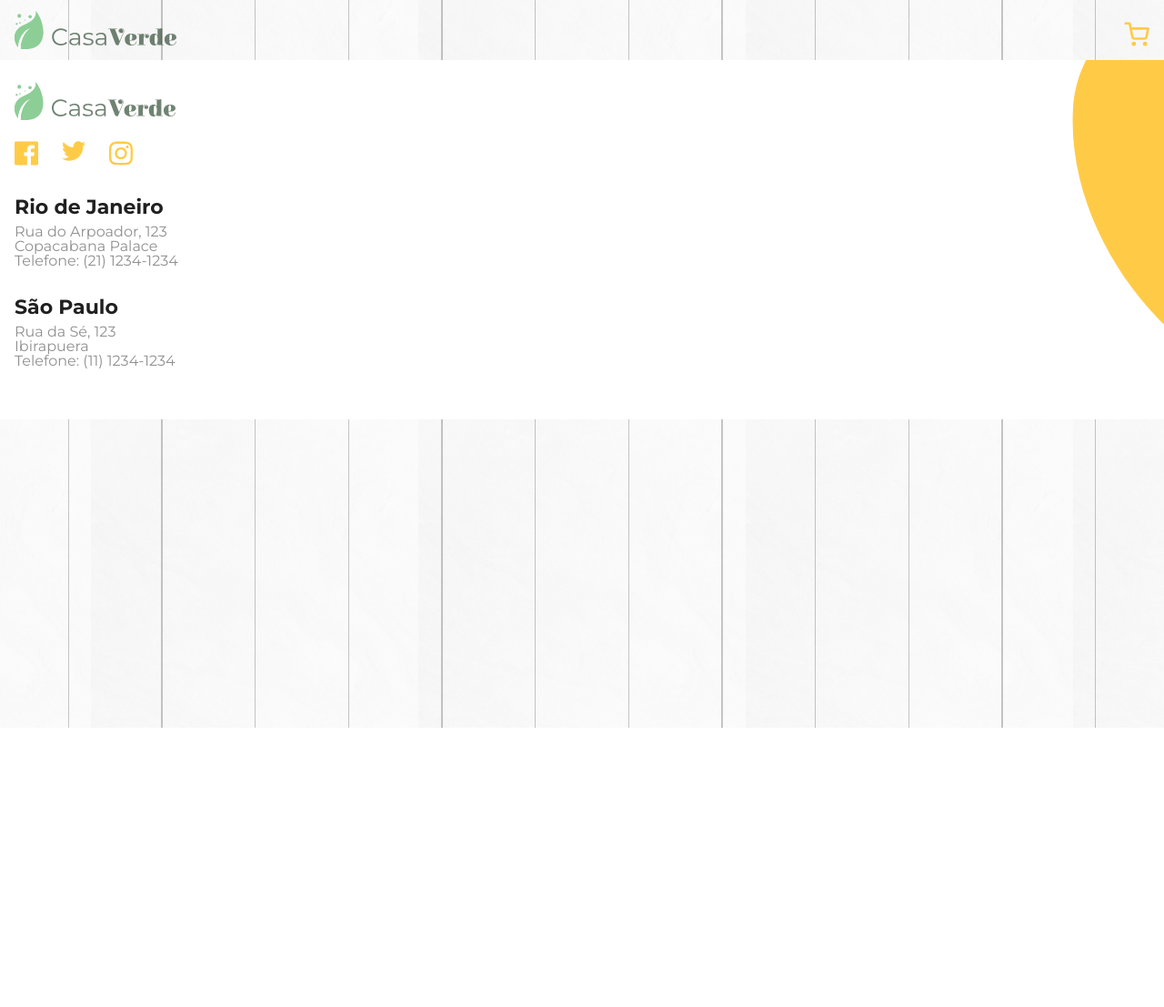
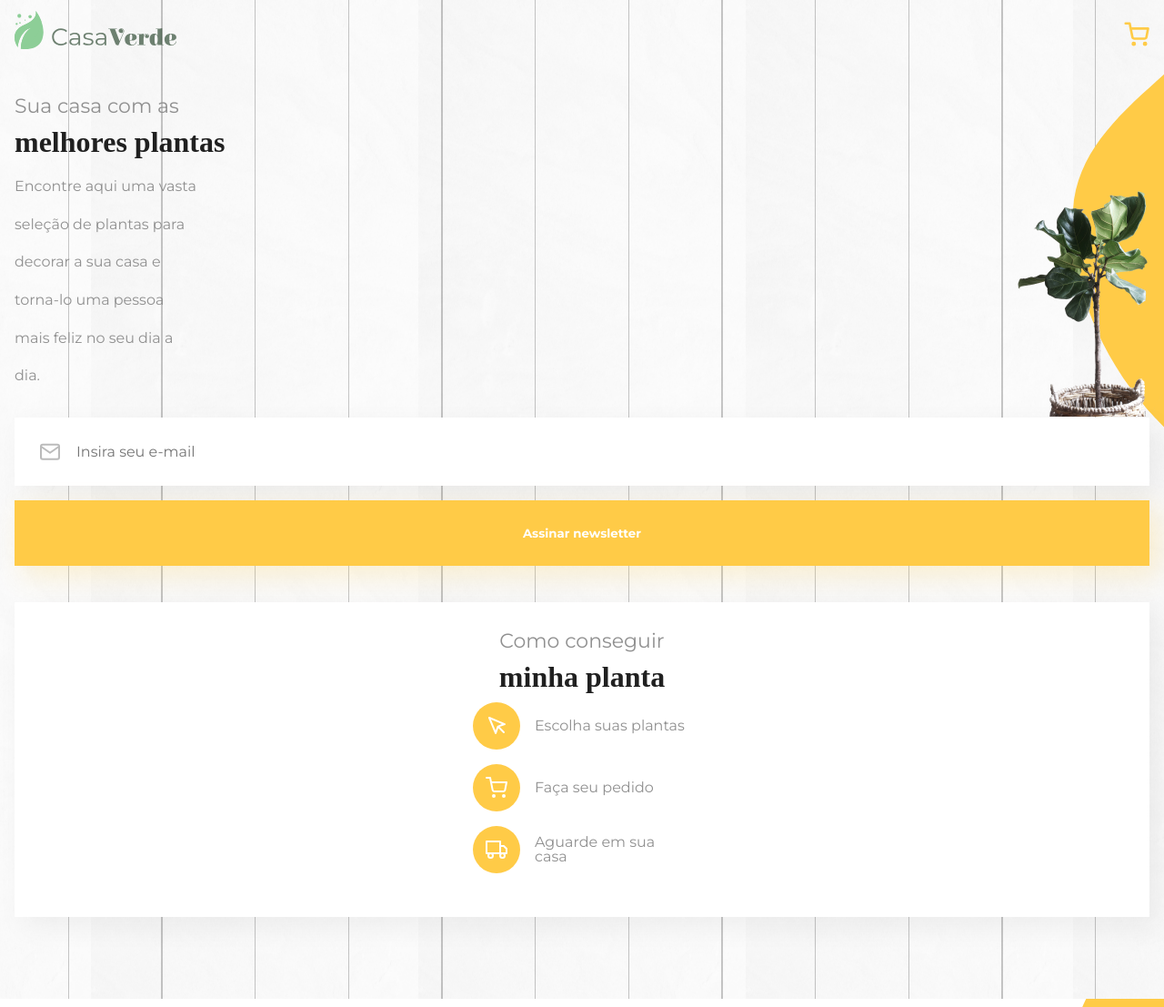
Before and after one commit to cecez/alura-guia-de-estilos-montando-paginas-com-componentes, a plain HTML site: page index.html in a window 1280 px wide. Shown: the top 1107 px of the page at 91% size. Before the commit the page ends 800 px from the top, so only its background shows below. Drawn offline with Linux system fonts and the light colour scheme; a web font is replaced by a local one.

Commit message:
adding "chamada" and "como conseguir" sections into index page

```diff
--- /dev/null
+++ b/assets/css/chamada.css
@@ -0,0 +1,24 @@
+.chamada {
+    background-image: url(../../assets/img/splash-chamada.svg);
+    background-position: top -4rem right;
+    background-repeat: no-repeat;
+    margin-bottom: 2.5rem;
+    padding-top: 2.5rem;
+    position: relative;
+}
+
+.chamada__formulario {
+    position: relative;
+    z-index: 2;
+}
+
+.chamada__imagem {
+    position: absolute;
+    right: 0;
+    top: 3.25rem;
+}
+
+.chamada__texto {
+    margin-bottom: 1.55rem;
+    width: 12.5rem;
+}
--- /dev/null
+++ b/assets/css/como-conseguir.css
@@ -0,0 +1,3 @@
+.como-conseguir {
+    margin-bottom: 5.625rem;
+}
--- a/assets/css/componentes/botoes.css
+++ b/assets/css/componentes/botoes.css
@@ -5,8 +5,8 @@
     color: var(--branco);
     font-family: inherit;
     font-weight: var(--fonte-peso-botao);
-    padding-bottom: 1rem;
-    padding-top: 1rem;
+    padding-bottom: 1.75rem;
+    padding-top: 1.75rem;
     text-align: center;
     width: 100%;
 }
--- a/index.html
+++ b/index.html
@@ -5,7 +5,13 @@
     <link rel="preconnect" href="https://fonts.gstatic.com">
     <link href="https://fonts.googleapis.com/css2?family=Elsie+Swash+Caps:wght@900&family=Montserrat:wght@400;700&display=swap" rel="stylesheet">
     <link rel="stylesheet" href="assets/css/base/base.css">
+    <link rel="stylesheet" href="assets/css/chamada.css">
+    <link rel="stylesheet" href="assets/css/como-conseguir.css">
+    <link rel="stylesheet" href="assets/css/componentes/botoes.css">
     <link rel="stylesheet" href="assets/css/componentes/cabecalho.css">
+    <link rel="stylesheet" href="assets/css/componentes/cartao.css">
+    <link rel="stylesheet" href="assets/css/componentes/input.css">
+    <link rel="stylesheet" href="assets/css/componentes/item.css">
     <link rel="stylesheet" href="assets/css/componentes/rodape.css">
 
     <meta charset="UTF-8">
@@ -21,6 +27,46 @@
             <img src="assets/img/icones/carrinho.svg" alt="Ícone carrinho de compras" class="cabecalho__carrinho">
         </a>
     </header>
+
+    <main>
+        <section class="chamada container">
+            <h2 class="titulo">
+                Sua casa com as
+                <span class="titulo--destaque">melhores plantas</span>
+            </h2>
+            <p class="chamada__texto texto">
+                Encontre aqui uma vasta seleção de plantas para decorar a sua casa e torna-lo uma pessoa mais feliz no seu dia a dia.
+            </p>
+            <img class="chamada__imagem" src="assets/img/planta-chamada.png" alt="Foto do produto">
+            <form action="#" class="chamada__formulario">
+                <input type="text" class="input input--icone input--email" placeholder="Insira seu e-mail" aria-label="Insira seu e-mail">
+                <button class="botao">Assinar newsletter</button>
+            </form>
+        </section>
+
+        <section class="como-conseguir container">
+            <article class="cartao">
+                <h2 class="titulo alinhamento--centro">Como conseguir
+                    <span class="titulo--destaque">minha planta</span>
+                </h2>
+                <ul class="lista-item">
+                    <li class="item">
+                        <span class="item__icone item_icone--cursor"></span>
+                        <p>Escolha suas plantas</p>
+                    </li>
+                    <li class="item">
+                        <span class="item__icone item_icone--carrinho"></span>
+                        <p>Faça seu pedido</p>
+                    </li>
+                    <li class="item">
+                        <span class="item__icone item_icone--caminhao"></span>
+                        <p>Aguarde em sua casa</p>
+                    </li>
+                </ul>
+            </article>
+        </section>
+
+    </main>
 
     <footer class="container rodape">
         <img src="./assets/img/logo.svg" alt="Logo da Casa Verde" class="rodape__logo">
```
